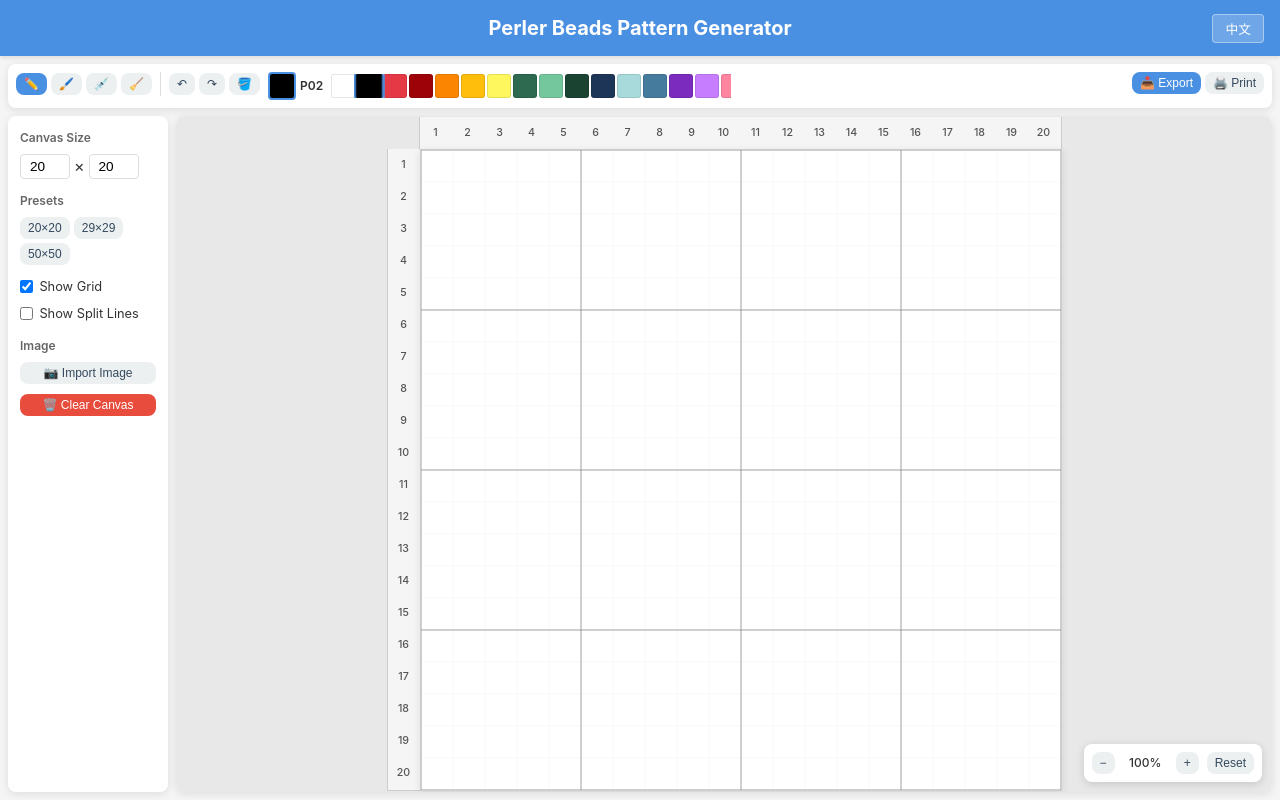
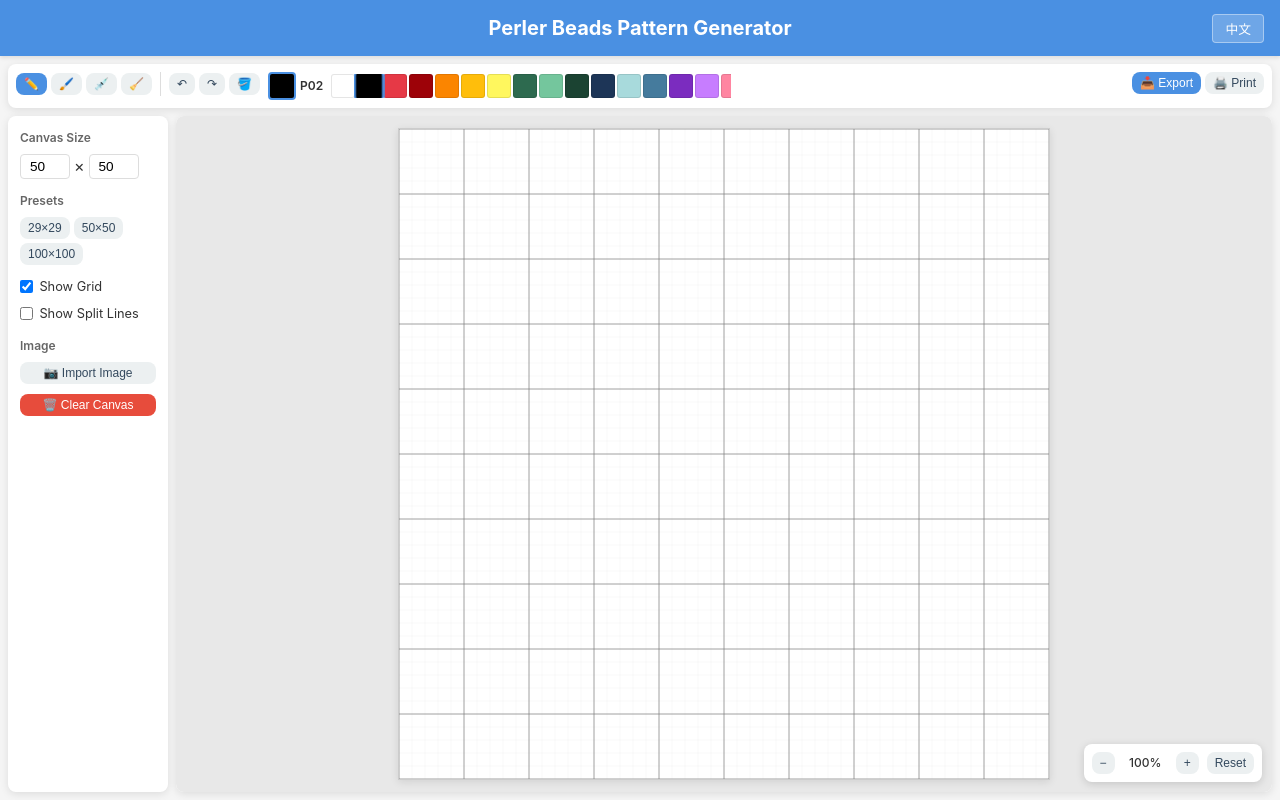
Before and after one commit to liang-lql/perler-beads-convertor, a Vue app: page / in a window 1280 px wide. Built offline with nearby package versions, Linux system fonts and the light colour scheme.

Commit message:
Change default canvas size to 50x50 and update preset sizes

```diff
--- a/src/App.vue
+++ b/src/App.vue
@@ -53,9 +53,9 @@
           <div class="panel-section">
             <div class="section-label">{{ t('settings.presets') }}</div>
             <div class="preset-buttons">
-              <button class="btn btn-sm btn-secondary" @click="applyPreset(20, 20)">20×20</button>
               <button class="btn btn-sm btn-secondary" @click="applyPreset(29, 29)">29×29</button>
               <button class="btn btn-sm btn-secondary" @click="applyPreset(50, 50)">50×50</button>
+              <button class="btn btn-sm btn-secondary" @click="applyPreset(100, 100)">100×100</button>
             </div>
           </div>
 
@@ -163,13 +163,13 @@ function toggleLanguage() {
 }
 
 // Canvas state
-const canvasWidth = ref(20)
-const canvasHeight = ref(20)
+const canvasWidth = ref(50)
+const canvasHeight = ref(50)
 const showGrid = ref(true)
 const bgColor = ref('#ffffff')
 const currentColor = ref('#000000')
 const currentTool = ref('pen')
-const gridData = ref(Array(canvasHeight.value).fill(null).map(() => Array(canvasWidth.value).fill(null)))
+const gridData = ref(Array(50).fill(null).map(() => Array(50).fill(null)))
 const referenceImage = ref(null)
 const showReference = ref(true)
 const referenceOpacity = ref(50)
```
